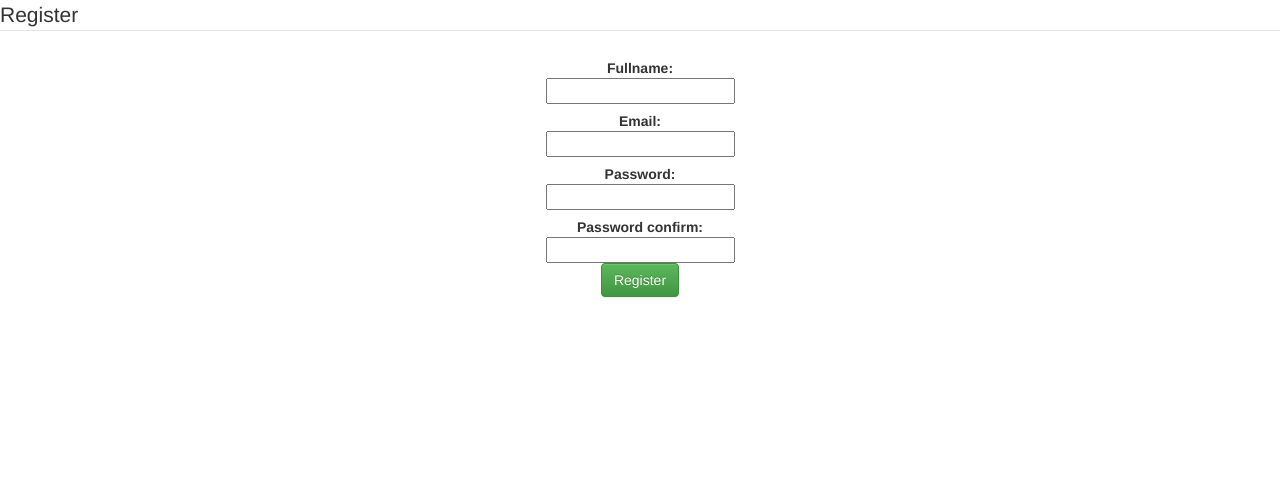
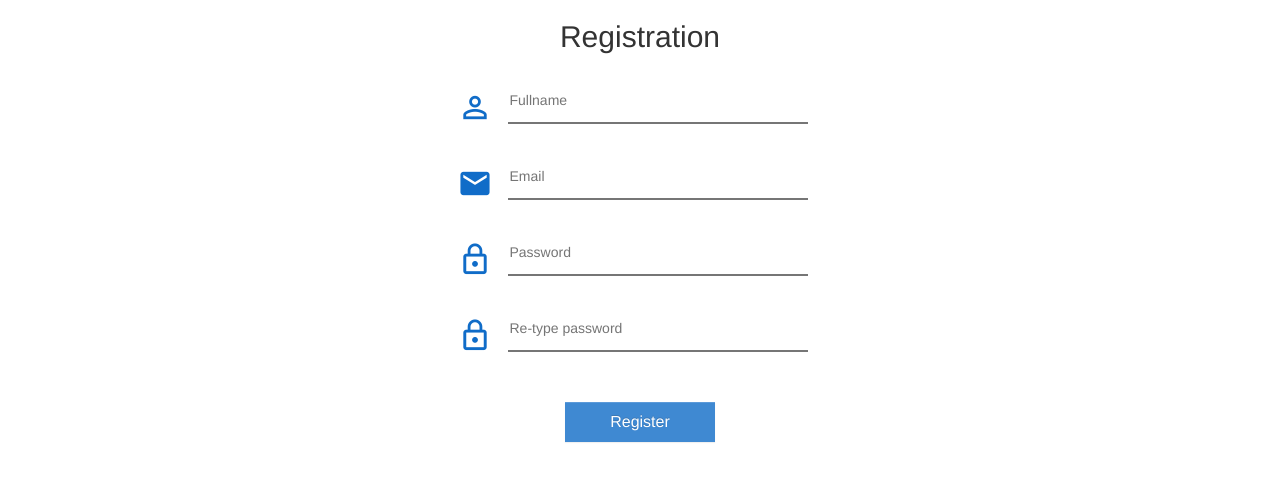
Before and after one commit to Social-projects-Rivne/Cycling, a Django app: page / in a window 1280 px wide. Shown: the top 482 px of the page. Run offline with Django 3.2, Linux system fonts and the light colour scheme; style sheets or scripts are compiled from the project's sources; parts of the project's set-up code (start-up, migrations or seed data) failed here and were passed over; some libraries are stand-ins or nearby versions.

Commit message:
Add changes to registration component

```diff
--- a/APP/templates/APP/index.html
+++ b/APP/templates/APP/index.html
@@ -3,6 +3,8 @@
 <head>
 	<meta charset="utf-8">
 	<title>{{ message }}</title>
+	<link href="https://fonts.googleapis.com/icon?family=Material+Icons"
+      rel="stylesheet">
 	<link rel="shortcut icon" href="favicon.ico">
 	<link rel="stylesheet" href="../../../static/css/styles.css">
 
--- a/APP/views/views.py
+++ b/APP/views/views.py
@@ -7,6 +7,7 @@ from django.core import serializers
 from django.http import HttpResponse
 from django.shortcuts import render
 from django.http import JsonResponse
+from django.views.decorators.csrf import csrf_exempt
 
 
 from APP.models import User
@@ -25,6 +26,7 @@ def index(request):
         }
     return render(request, 'APP/index.html', context)
 
+@csrf_exempt
 def registration(request):
 	if request.method == "POST":
 		post_data = json.load(request.body)
--- a/static/css/styles.css
+++ b/static/css/styles.css
@@ -1,4 +1,76 @@
+textarea:hover,
+input:hover,
+textarea:active,
+input:active,
+textarea:focus,
+input:focus,
+button:focus,
+button:active,
+button:hover,
+label:focus,
+.btn:active,
+.btn.active
+{
+    outline:0px !important;
+    -webkit-appearance:none;
+}
+
 .control-group
 {
 	text-align: center;
 }
+
+.value-input
+{
+	border-top: none;
+    border-right: none;
+    border-left: none;
+    border-bottom: 1px solid #ссс;
+    margin: 15px;
+    width: 300px;
+    line-height: 3;
+}
+
+.value-input:focus
+{
+	border-bottom: 1px solid #106CC8;
+}
+
+.input-icons
+{
+	position: relative;
+    top: 20px;
+    font-size: 35px;
+    color: #106CC8;
+}
+
+.header-div
+{
+	text-align: center;
+}
+
+.register-button
+{
+	background-color: #106CC8 !important;
+    color: #fff !important;
+    background-image: none !important;
+    opacity: .8;
+    width: 150px;
+    border-radius: 0px !important;
+    border: none !important;
+    margin-top: 35px;
+    font-size: 16px !important;
+    height: 40px;
+}
+
+.register-button:hover
+{
+	background-color: #106CC8 !important;
+	opacity: .9;
+}
+
+.register-button:active
+{
+	background-color: #106CC8 !important;
+	opacity: 1;
+}
--- a/static/jsx/registration.jsx
+++ b/static/jsx/registration.jsx
@@ -1,7 +1,6 @@
 import React from 'react';
 
 
-var dict = []
 class FormComponent extends React.Component {
     constructor(props) {
         super(props);
@@ -43,6 +42,7 @@ class FormComponent extends React.Component {
 
     validateName(full_name) {
         var re = /[A-Za-z\s_-]+$/;
+        return re.test(full_name);
     }
 
     validateEmail(email) {
@@ -65,17 +65,29 @@ class FormComponent extends React.Component {
             $.ajax({
                 type: 'POST',
                 url: '/registration',
-               data: data,
-               success: function(){
-                console.log("I am alive!");
-               }
-            })
-            .done(function(data) {
+               data: {
+                data: data,
+                csrfmiddlewaretoken: '{{ csrf_token }}'
+                },
+                error: function(xhr, status, error) {
+                var err = eval("(" + xhr.responseText + ")");
+                alert(err.Message);
+                },
+                success: function(response){
+                var data = $(response).find('body').html();
+                console.log(data);
+                },
+                error: function(xhr, status, error) {
+                var err = eval("(" + xhr.responseText + ")");
+                alert(err.Message);
+                }
+            });
+            /*.done(function(data) {
                 self.clearForm()
             })
             .fail(function(jqXhr) {
                 console.log('Failed to register');
-            });
+            });*/
         }
         else {
             console.log("Your values are incorrect");
@@ -86,8 +98,8 @@ class FormComponent extends React.Component {
         return (
         <form onSubmit={this.submit} className="form-horizontal">
             <fieldset>
-                <div id="legend">
-                    <legend>Register</legend>
+                <div className="header-div">
+                    <h2 className="register-header">Registration</h2>
                 </div>
                 <UserName label="Fullname:" valChange={this.changeName} val={this.state.name}/>
                 <Email label="Email:" valChange={this.changeEmail} val={this.state.email}/>
@@ -96,7 +108,7 @@ class FormComponent extends React.Component {
 
                 <div className="control-group">
                     <div className="controls">
-                        <button type="submit" className="btn btn-success" onClick={this.submitAll}>Register</button>
+                        <button type="submit" className="btn btn-success register-button" onClick={this.submitAll}>Register</button>
                     </div>
                 </div>
 
@@ -115,10 +127,10 @@ class UserName extends React.Component {
     render() {
         return(
         <div className="control-group">
-            <label className="control-label">{this.props.label}</label>
             <div className="controls">
-                <input type="text" id="fullname" name="full_name"
-                 className="input-xlarge" onChange={this.props.valChange} value={this.props.val}/>
+                <span className="material-icons input-icons">person_outline</span>
+                <input placeholder="Fullname" type="text" id="fullname" name="full_name"
+                 className="input-xlarge value-input" onChange={this.props.valChange} value={this.props.val}/>
             </div>
         </div>
         );
@@ -135,10 +147,10 @@ class Email extends React.Component {
     render() {
         return (
         <div className="control-group">
-            <label className="control-label">{this.props.label}</label>
             <div className="controls">
-                <input type="text" id="email" name="email"
-                className="input-xlarge" onChange={this.props.valChange} value={this.props.val}/>
+                <span className="material-icons input-icons">email</span>
+                <input placeholder="Email" type="text" id="email" name="email"
+                className="input-xlarge value-input " onChange={this.props.valChange} value={this.props.val}/>
             </div>
         </div>
         );
@@ -154,9 +166,10 @@ class Pass extends React.Component {
     render() {
         return (
         <div className="control-group">
-            <label className="control-label">{this.props.label}</label>
             <div className="controls">
-                <input type="password" id="password" name="password" className="input-xlarge"
+                <span className="material-icons input-icons">lock_outline</span>
+                <input placeholder="Password" type="password" id="password" name="password"
+                className="input-xlarge value-input"
                 onChange={this.props.valChange} value= {this.props.val}/>
             </div>
         </div>
@@ -173,9 +186,10 @@ class PassConfirm extends React.Component {
     render() {
         return (
         <div className="control-group">
-            <label className="control-label">{this.props.label}</label>
             <div className="controls">
-                <input type="password" id="password_confirm" name="password_confirm" className="input-xlarge"
+                <span className="material-icons input-icons">lock_outline</span>
+                <input placeholder="Re-type password" type="password" id="password_confirm"
+                name="password_confirm" className="input-xlarge value-input"
                 onChange={this.props.valChange} value= {this.props.val}/>
             </div>
         </div>
```
